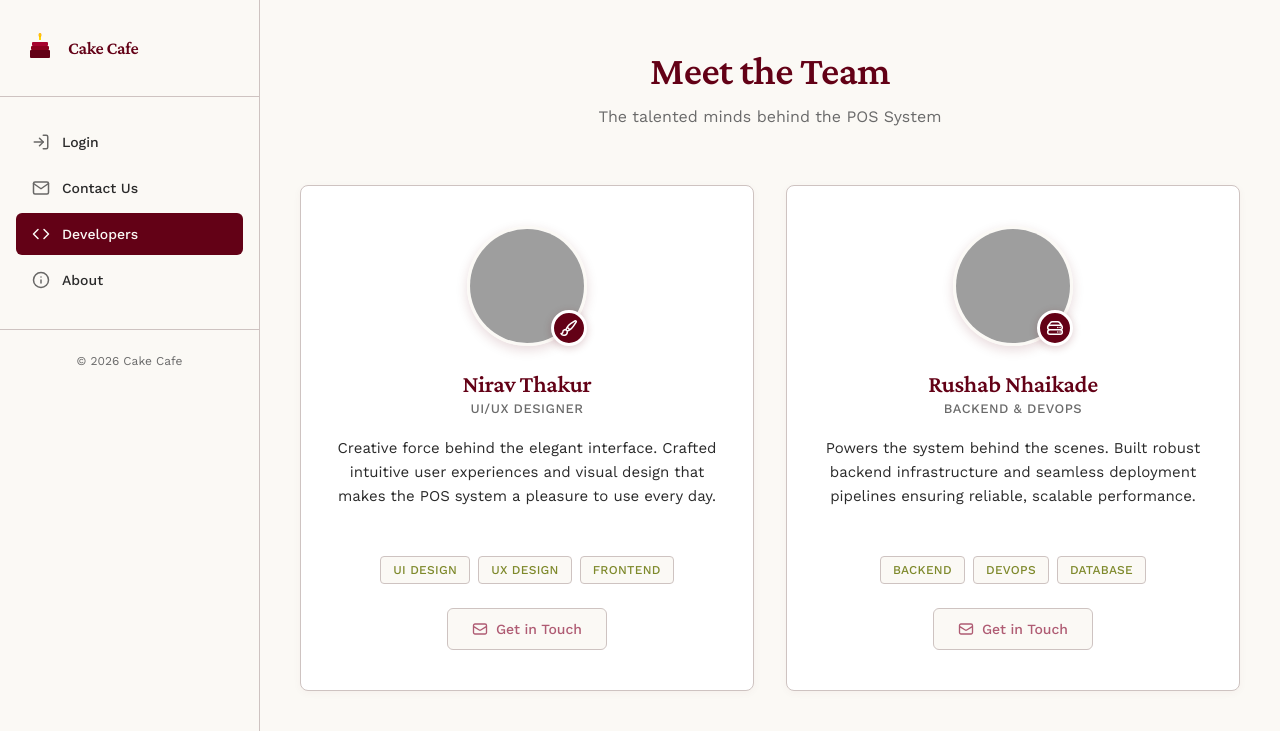
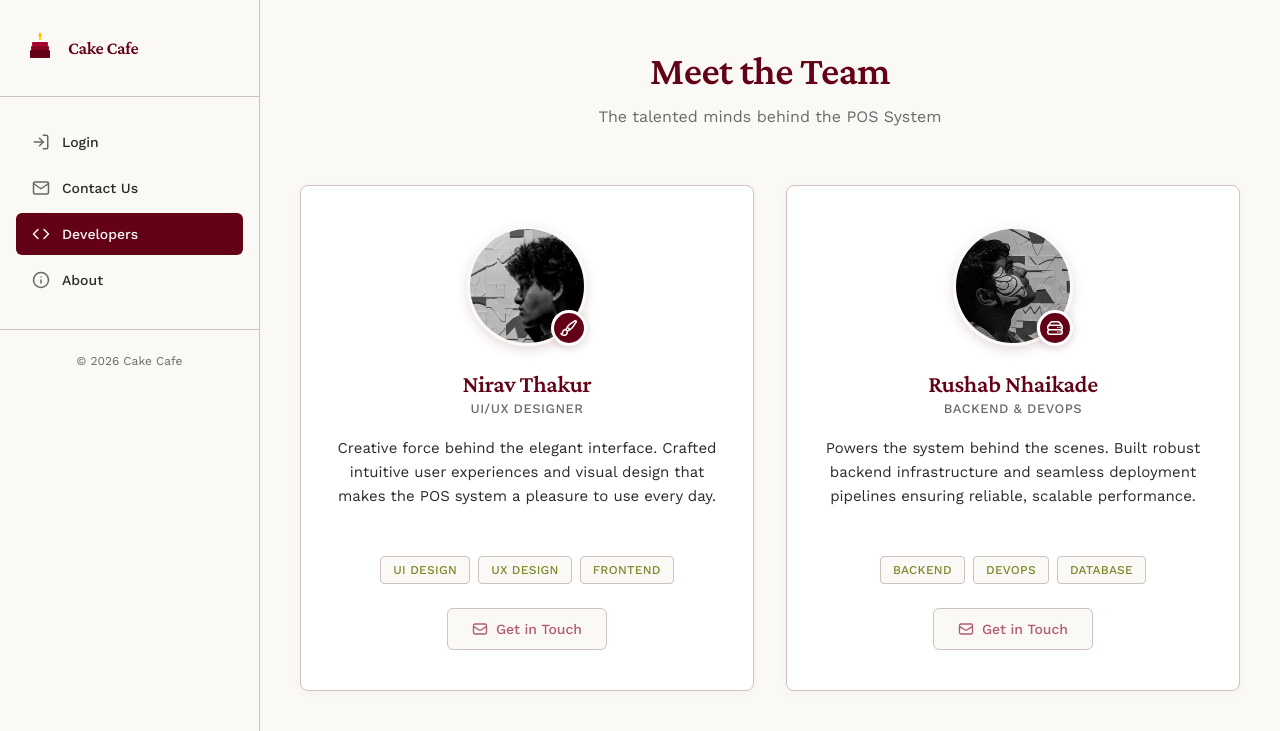
Before and after one commit to Niravcanvas/Cloud-kitchen-POS, a PHP site: page /pages/developers.php in a window 1280 px wide. Shown: the top 731 px of the page. Run offline with PHP 8.4, Linux system fonts and the light colour scheme; grey boxes are pictures that could not be loaded.

Commit message:
added pictures in developers page

```diff
--- a/pages/developers.php
+++ b/pages/developers.php
@@ -321,7 +321,7 @@ session_start();
         <!-- Developer 2: Nirav -->
         <div class="developer-card">
           <div class="developer-photo-wrapper">
-            <img src="static/nirav.jpg" alt="Nirav Thakur" class="developer-photo">
+            <img src="../assets/images/N1.jpg" alt="Nirav Thakur" class="developer-photo">
             <div class="photo-badge">
               <svg xmlns="http://www.w3.org/2000/svg" fill="none" viewBox="0 0 24 24" stroke-width="2" stroke="currentColor">
                 <path stroke-linecap="round" stroke-linejoin="round" d="M9.53 16.122a3 3 0 00-5.78 1.128 2.25 2.25 0 01-2.4 2.245 4.5 4.5 0 008.4-2.245c0-.399-.078-.78-.22-1.128zm0 0a15.998 15.998 0 003.388-1.62m-5.043-.025a15.994 15.994 0 011.622-3.395m3.42 3.42a15.995 15.995 0 004.764-4.648l3.876-5.814a1.151 1.151 0 00-1.597-1.597L14.146 6.32a15.996 15.996 0 00-4.649 4.763m3.42 3.42a6.776 6.776 0 00-3.42-3.42" />
@@ -353,7 +353,7 @@ session_start();
         <!-- Developer 3: Rushab -->
         <div class="developer-card">
           <div class="developer-photo-wrapper">
-            <img src="static/rushab.jpg" alt="Rushab Nhaikade" class="developer-photo">
+            <img src="../assets/images/R1.jpg" alt="Rushab Nhaikade" class="developer-photo">
             <div class="photo-badge">
               <svg xmlns="http://www.w3.org/2000/svg" fill="none" viewBox="0 0 24 24" stroke-width="2" stroke="currentColor">
                 <path stroke-linecap="round" stroke-linejoin="round" d="M5.25 14.25h13.5m-13.5 0a3 3 0 01-3-3m3 3a3 3 0 100 6h13.5a3 3 0 100-6m-16.5-3a3 3 0 013-3h13.5a3 3 0 013 3m-19.5 0a4.5 4.5 0 01.9-2.7L5.737 5.1a3.375 3.375 0 012.7-1.35h7.126c1.062 0 2.062.5 2.7 1.35l2.587 3.45a4.5 4.5 0 01.9 2.7m0 0a3 3 0 01-3 3m0 3h.008v.008h-.008v-.008zm0-6h.008v.008h-.008v-.008zm-3 6h.008v.008h-.008v-.008zm0-6h.008v.008h-.008v-.008z" />
```
Also changed, not shown: assets/images/R1.jpg (added).
